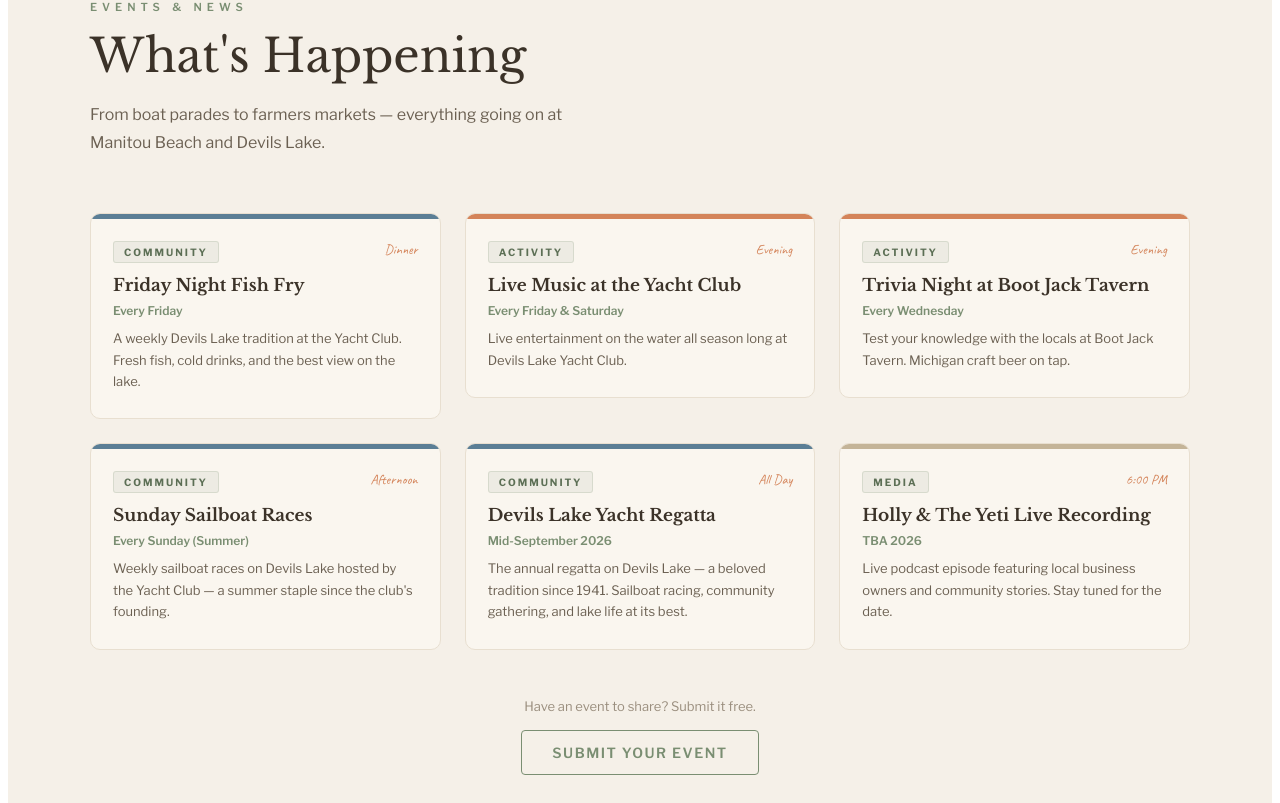
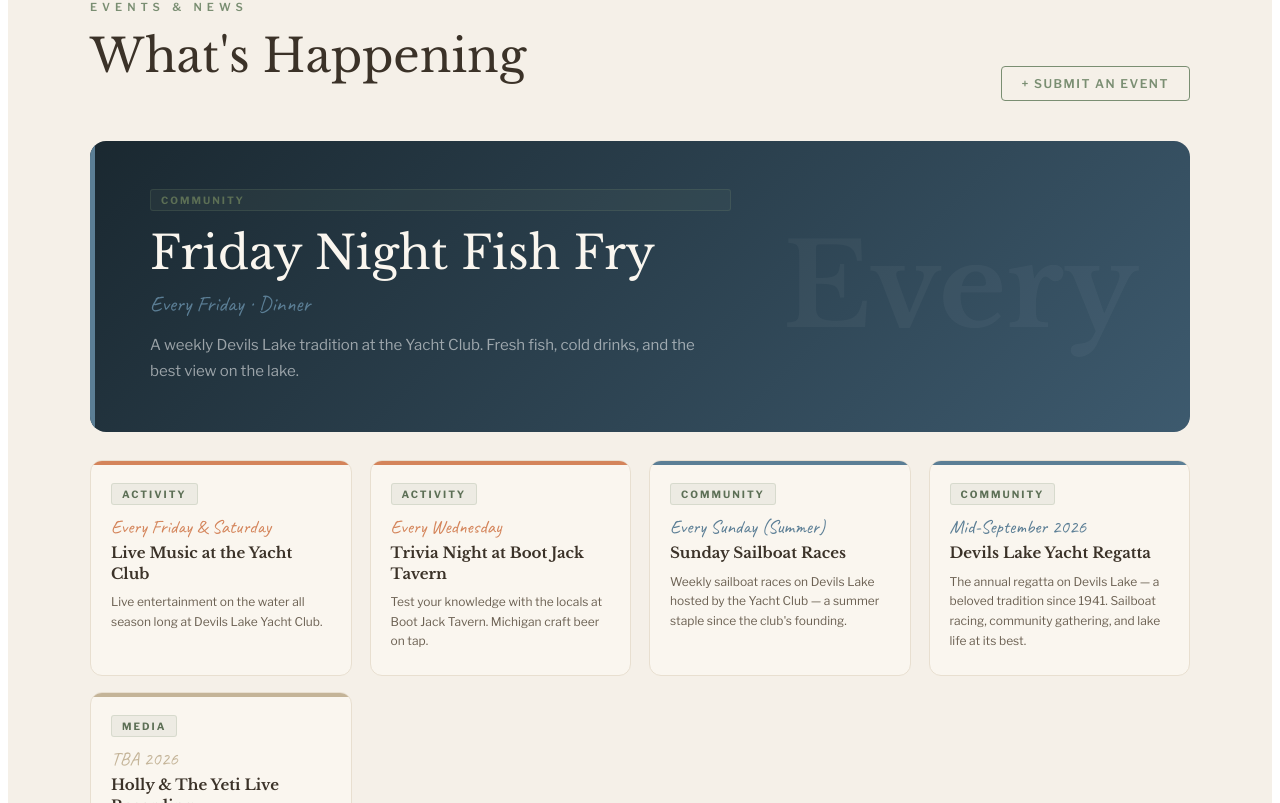
Before and after one commit to Gitdaryl/Manitou-Beach, a React (Vite) app: page / in a window 1280 px wide. Shown: the part 1177-1980 px from the top of the page. Built offline with nearby package versions, Linux system fonts and the light colour scheme; no server answers.

Commit message:
Redesign What's Happening section — editorial magazine layout
Featured event gets full-width dark hero card with ghost date decoration.
Remaining events in compact 3-column grid with category color accents.

Co-Authored-By: Claude Sonnet 4.6 <noreply@anthropic.com>

```diff
--- a/src/App.jsx
+++ b/src/App.jsx
@@ -501,48 +501,102 @@ function HappeningSection() {
     Media: C.driftwood,
   };
 
+  const featured = EVENTS[0];
+  const rest = EVENTS.slice(1);
+
   return (
     <section id="happening" style={{ background: C.warmWhite, padding: "100px 24px" }}>
       <div style={{ maxWidth: 1100, margin: "0 auto" }}>
         <FadeIn>
-          <SectionLabel>Events & News</SectionLabel>
-          <SectionTitle>What's Happening</SectionTitle>
-          <p style={{ fontSize: 16, color: C.textLight, maxWidth: 480, margin: "0 0 56px 0", lineHeight: 1.75 }}>
-            From boat parades to farmers markets — everything going on at Manitou Beach and Devils Lake.
-          </p>
+          <div style={{ display: "flex", justifyContent: "space-between", alignItems: "flex-end", flexWrap: "wrap", gap: 16, marginBottom: 40 }}>
+            <div>
+              <SectionLabel>Events & News</SectionLabel>
+              <SectionTitle>What's Happening</SectionTitle>
+            </div>
+            <Btn href="#submit" variant="outline" small>+ Submit an Event</Btn>
+          </div>
         </FadeIn>
 
-        <div style={{ display: "grid", gridTemplateColumns: "repeat(auto-fill, minmax(260px, 1fr))", gap: 24 }}>
-          {EVENTS.map((event, i) => (
-            <FadeIn key={event.id} delay={i * 80}>
+        {/* Featured event — editorial hero card */}
+        <FadeIn delay={80}>
+          <div style={{
+            background: `linear-gradient(135deg, ${C.night} 0%, ${C.lakeDark} 100%)`,
+            borderRadius: 16,
+            overflow: "hidden",
+            marginBottom: 28,
+            position: "relative",
+            minHeight: 260,
+            display: "flex",
+            alignItems: "stretch",
+          }}>
+            {/* Category accent bar */}
+            <div style={{ position: "absolute", top: 0, left: 0, bottom: 0, width: 5, background: categoryColors[featured.category] || C.sage }} />
+
+            {/* Content */}
+            <div style={{ flex: 1, padding: "48px 52px 48px 60px", display: "flex", flexDirection: "column", justifyContent: "center" }}>
+              <CategoryPill>{featured.category}</CategoryPill>
+              <h2 style={{
+                fontFamily: "'Libre Baskerville', serif",
+                fontSize: "clamp(26px, 4vw, 46px)",
+                fontWeight: 400, color: C.cream,
+                margin: "16px 0 10px", lineHeight: 1.15, maxWidth: 620,
+              }}>
+                {featured.name}
+              </h2>
+              <div style={{ fontFamily: "'Caveat', cursive", fontSize: 22, color: categoryColors[featured.category] || C.sunsetLight, marginBottom: 14 }}>
+                {featured.date}{featured.time && featured.time !== "Dusk" ? ` · ${featured.time}` : ""}
+              </div>
+              <p style={{ fontSize: 15, color: "rgba(255,255,255,0.55)", lineHeight: 1.75, maxWidth: 560, margin: 0 }}>
+                {featured.description}
+              </p>
+            </div>
+
+            {/* Ghost date — decorative */}
+            <div style={{
+              padding: "40px 52px 40px 0",
+              display: "flex", alignItems: "center",
+              userSelect: "none", flexShrink: 0,
+            }}>
+              <div style={{
+                fontFamily: "'Libre Baskerville', serif",
+                fontSize: "clamp(72px, 9vw, 130px)",
+                fontWeight: 700,
+                color: "rgba(255,255,255,0.04)",
+                lineHeight: 1,
+                textAlign: "right",
+                whiteSpace: "nowrap",
+              }}>
+                {featured.date.split(" ")[0]}
+              </div>
+            </div>
+          </div>
+        </FadeIn>
+
+        {/* Remaining events — compact 3-column grid */}
+        <div style={{ display: "grid", gridTemplateColumns: "repeat(auto-fill, minmax(230px, 1fr))", gap: 18, marginBottom: 52 }}>
+          {rest.map((event, i) => (
+            <FadeIn key={event.id} delay={i * 60 + 160}>
               <div style={{
                 background: C.cream,
                 border: `1px solid ${C.sand}`,
-                borderRadius: 10,
+                borderRadius: 12,
                 overflow: "hidden",
                 transition: "transform 0.2s, box-shadow 0.2s",
+                height: "100%",
               }}
-                onMouseEnter={e => { e.currentTarget.style.transform = "translateY(-3px)"; e.currentTarget.style.boxShadow = "0 8px 28px rgba(0,0,0,0.08)"; }}
+                onMouseEnter={e => { e.currentTarget.style.transform = "translateY(-3px)"; e.currentTarget.style.boxShadow = "0 6px 24px rgba(0,0,0,0.07)"; }}
                 onMouseLeave={e => { e.currentTarget.style.transform = "none"; e.currentTarget.style.boxShadow = "none"; }}
               >
-                <div style={{
-                  height: 5,
-                  background: categoryColors[event.category] || C.sage,
-                }} />
-                <div style={{ padding: "22px 22px 26px" }}>
-                  <div style={{ display: "flex", justifyContent: "space-between", alignItems: "flex-start", marginBottom: 12 }}>
-                    <CategoryPill>{event.category}</CategoryPill>
-                    <div style={{ fontFamily: "'Caveat', cursive", fontSize: 14, color: C.sunset, textAlign: "right" }}>
-                      {event.time}
-                    </div>
+                <div style={{ height: 4, background: categoryColors[event.category] || C.sage }} />
+                <div style={{ padding: "18px 20px 22px" }}>
+                  <CategoryPill>{event.category}</CategoryPill>
+                  <div style={{ fontFamily: "'Caveat', cursive", fontSize: 19, color: categoryColors[event.category] || C.sunset, margin: "10px 0 4px" }}>
+                    {event.date}
                   </div>
-                  <h3 style={{ fontFamily: "'Libre Baskerville', serif", fontSize: 17, fontWeight: 700, color: C.text, margin: "0 0 6px 0", lineHeight: 1.3 }}>
+                  <h3 style={{ fontFamily: "'Libre Baskerville', serif", fontSize: 15, fontWeight: 700, color: C.text, margin: "0 0 8px 0", lineHeight: 1.35 }}>
                     {event.name}
                   </h3>
-                  <div style={{ fontFamily: "'Libre Franklin', sans-serif", fontSize: 12, color: C.sage, fontWeight: 600, marginBottom: 10 }}>
-                    {event.date}
-                  </div>
-                  <p style={{ fontSize: 13, color: C.textLight, lineHeight: 1.65, margin: 0 }}>
+                  <p style={{ fontSize: 12, color: C.textLight, lineHeight: 1.65, margin: 0 }}>
                     {event.description}
                   </p>
                 </div>
@@ -550,15 +604,6 @@ function HappeningSection() {
             </FadeIn>
           ))}
         </div>
-
-        <FadeIn delay={200}>
-          <div style={{ textAlign: "center", marginTop: 48 }}>
-            <p style={{ fontSize: 13, color: C.textMuted, marginBottom: 16 }}>
-              Have an event to share? Submit it free.
-            </p>
-            <Btn href="#submit" variant="outline">Submit Your Event</Btn>
-          </div>
-        </FadeIn>
       </div>
     </section>
   );
```
